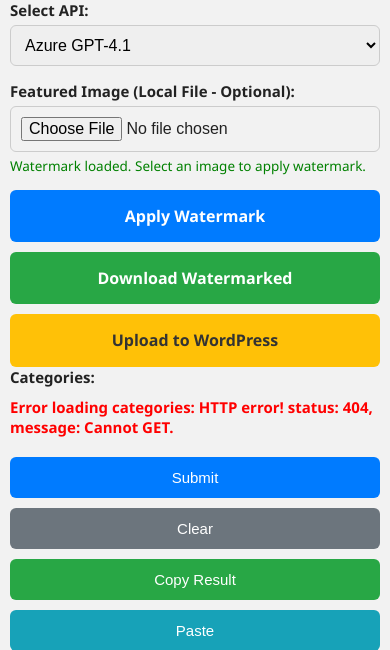
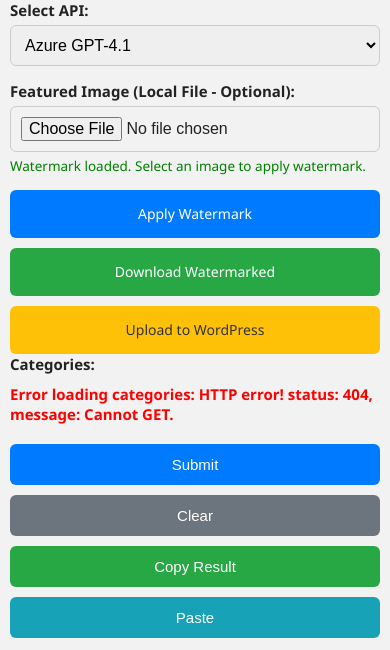
Before and after one commit to Erikoliva1/Rewrite-Publish, a Python web app: template templates/index.html in a window 390 px wide. Shown: the part 299-949 px from the top of the page. Run offline with Jinja, Linux system fonts and the light colour scheme; the template is opened without the code that fills it, so the values that code supplies are empty.

Commit message:
Update index.html

```diff
--- a/templates/index.html
+++ b/templates/index.html
@@ -223,22 +223,22 @@
       .button-group .action-btn {
         width: 100% !important;
         min-width: unset !important;
-        font-size: 16px !important;
-        padding: 15px 12px !important;
+        font-size: 14px !important;
+        padding: 12px 10px !important;
         white-space: normal !important;
         word-wrap: break-word !important;
         overflow: visible !important;
         text-overflow: unset !important;
         display: block !important;
         text-align: center !important;
-        line-height: 1.4 !important;
+        line-height: 1.3 !important;
         height: auto !important;
-        min-height: 50px !important;
+        min-height: 48px !important;
         color: white !important;
         border: none !important;
         border-radius: 6px !important;
         cursor: pointer !important;
-        font-weight: bold !important;
+        font-weight: 500 !important;
         font-family: "Segoe UI", Tahoma, Geneva, Verdana, sans-serif !important;
       }
 
```
